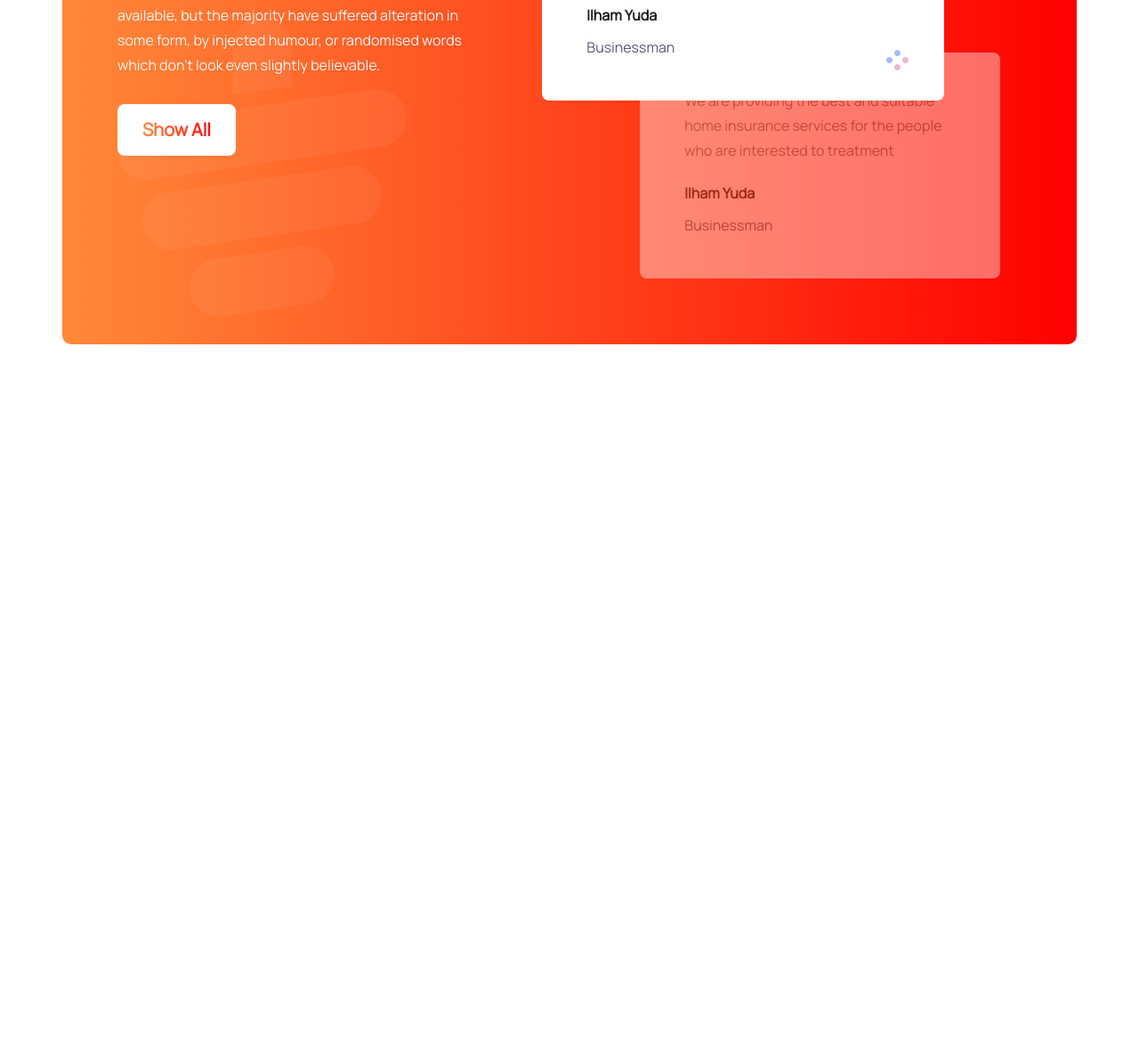
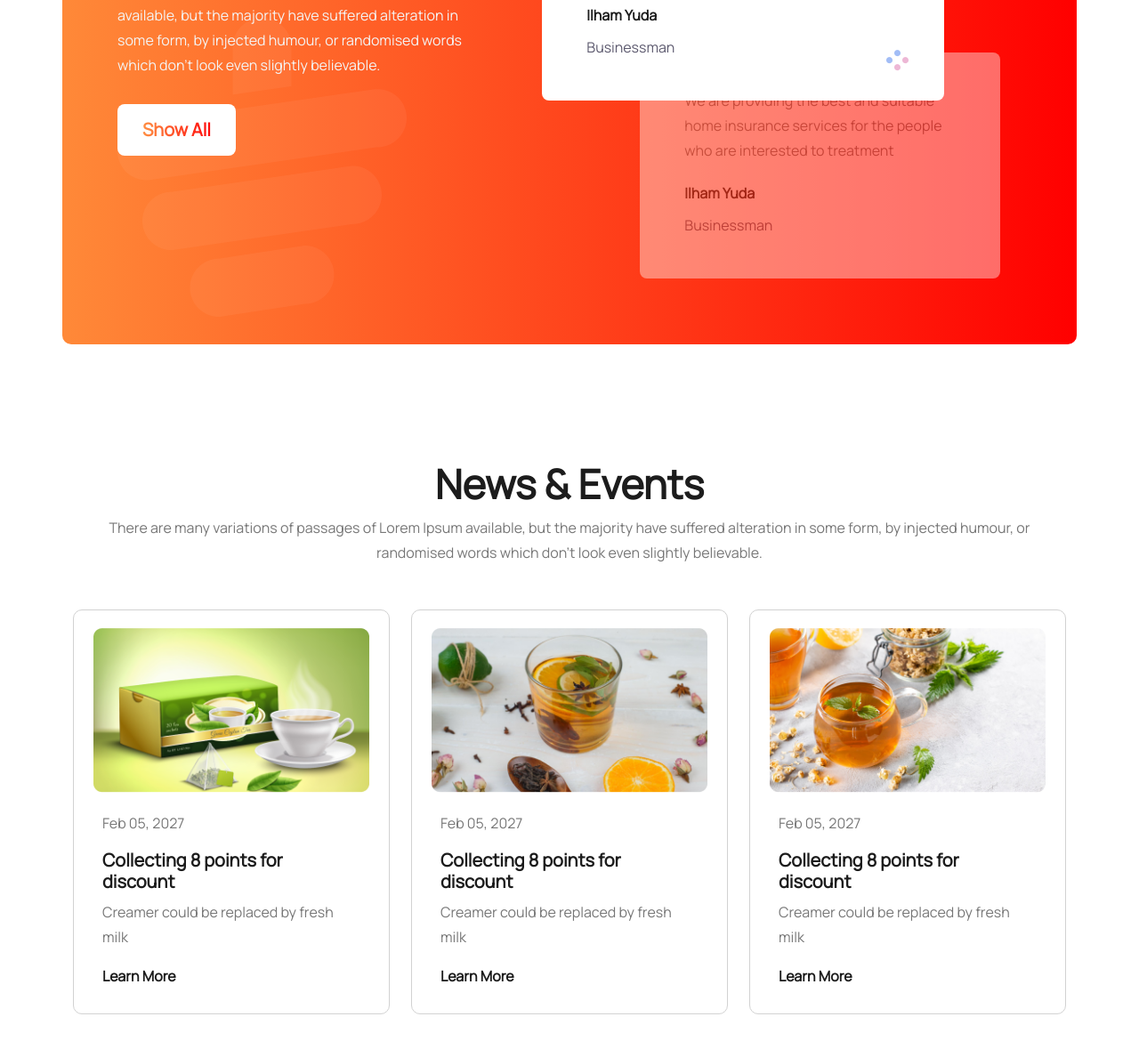
Before and after one commit to Md-Tazim-Miah/Tea-house, a plain HTML site: page index.html in a window 1280 px wide. Shown: the part 2401-3580 px from the top of the page at 89% size. Before the commit the page ends 2788 px from the top, so only its background shows below. Drawn offline with nearby package versions, Linux system fonts and the light colour scheme.

Commit message:
news and events section added

```diff
--- a/Styles/style.css
+++ b/Styles/style.css
@@ -186,6 +186,7 @@ body{
 
 /* super clients section styles */
 .super-clients{
+    margin-bottom: 130px;
     padding: 50px;
     border-radius: 10px;
     background: var(--Linear, linear-gradient(270deg, #F00 0%, #FF8938 100%));
@@ -282,6 +283,58 @@ body{
     bottom: 30px;
 }
 
+/* news and event styles */
+.news-events-section{
+    margin-bottom: 130px;
+}
+
+.news-events{
+    text-align: center;
+    margin-bottom: 50px;
+}
+.news-events h1{
+    color: #1C1C1C;
+    font-size: 45px;
+    font-weight: 800;
+}
+
+.news-events p{
+    color: #777;
+    font-size: 16px;
+    font-weight: 500;
+    line-height: 28px;
+}
+
+.news{
+    padding: 20px 22px;
+    border-radius: 10px;
+    border: 1px solid var(--Dark-05, #D2D2D2);
+}
+
+.news-description{
+    padding: 20px 10px 0px 10px;
+}
+
+.news-description h3{
+    color: #1C1C1C;
+    font-size: 20px;
+    font-weight: 800;
+}
+
+.news-description h4{
+    color:#1C1C1C;
+    font-size: 16px;
+    font-weight: 700;
+    line-height: 28px;
+}
+
+.news-description p{
+    color: #777;
+    font-size: 16px;
+    font-weight: 500;
+    line-height: 28px;
+}
+
 
 @media all and (max-width:576px){
 
@@ -370,43 +423,17 @@ body{
 
     /* super clients section styles */
     .super-clients{
-    padding: 50px 10px;
+        margin-bottom: 80px;
+        padding: 30px 5px;
         text-align: center;
     }
 
     .super-clients-left h1{
-    color: #F4F4F4;
-    font-size: 45px;
-    font-weight: 800;
-    margin-bottom: 20px;
-}
-
-.super-clients-left p{
-    color: #F4F4F4;
-    font-size: 16px;
-    font-weight: 500;
-    line-height: 28px;
-    margin-bottom: 30px;
-}
-
-.show-all-btn{
-    padding: 14px 28px;
-    border: none;
-    border-radius: 8px;
-    background: #FFF;
-}
-
-.show-all-btn-text{
-    font-size: 20px;
-    font-weight: 900;
-    background: var(--Linear, linear-gradient(270deg, #F00 0%, #FF8938 100%));
-    background-clip: text;
-    -webkit-background-clip: text;
-    -webkit-text-fill-color: transparent;
+        font-size: 35px;
     }
 
     .super-clients-right{
-    margin-top: 100px;
+        margin-top: 50px;
     }
 
     .invisible-clients{
@@ -419,8 +446,27 @@ body{
         margin-left: 0px;
     }
 
+    .client-comment{
+        padding: 30px 20px 15px 25px;
+        border-radius: 8px;
+        background: #FFF;
+    }
+
     .bg_cup-img{
         top: 50px;
         right: 0px;
     }
+
+    /* news and event styles */
+    .news-events-section{
+        margin-bottom: 80px;
     }
+
+    .news-events h1{
+        font-size: 35px;
+    }
+
+    .news-description h3{
+        font-size: 18px;
+    }
+}
--- a/index.html
+++ b/index.html
@@ -107,7 +107,7 @@
               <img src="images/tea-4.png" alt="image">
             </div>
             <div class="product-description">
-              <h3 class="">Green Tea</h3>
+              <h3>Green Tea</h3>
               <p>Creamer could be replaced by fresh milk</p>
             </div>
           </div>
@@ -207,6 +207,56 @@
           </div>
         </div>
       </section>
+
+      <!-- news and events section -->
+      <section class="container news-events-section">
+        <div class="news-events">
+          <h1>News & Events</h1>
+          <p>There are many variations of passages of Lorem Ipsum available, but the majority have suffered alteration in some form, by injected humour, or randomised words which don't look even slightly believable.</p>
+        </div>
+        <div class="row g-4">
+          <div class="col-12 col-md-4">
+            <div class="news">
+              <div>
+                <img class="img-fluid w-100" src="images/news-1.png" alt="image">
+              </div>
+              <div class="news-description">
+                <p>Feb 05, 2027</p>
+                <h3>Collecting 8 points for <br> discount</h3>
+                <p>Creamer could be replaced by fresh milk</p>
+                <h4>Learn More</h4>
+              </div>
+            </div>
+          </div>
+          <div class="col-12 col-md-4">
+            <div class="news">
+              <div>
+                <img class="img-fluid w-100" src="images/news-2.png" alt="image">
+              </div>
+              <div class="news-description">
+                <p>Feb 05, 2027</p>
+                <h3>Collecting 8 points for <br> discount</h3>
+                <p>Creamer could be replaced by fresh milk</p>
+                <h4>Learn More</h4>
+              </div>
+            </div>
+          </div>
+          <div class="col-12 col-md-4">
+            <div class="news">
+              <div>
+                <img class="img-fluid w-100" src="images/news-3.png" alt="image">
+              </div>
+              <div class="news-description">
+                <p>Feb 05, 2027</p>
+                <h3>Collecting 8 points for <br> discount</h3>
+                <p>Creamer could be replaced by fresh milk</p>
+                <h4>Learn More</h4>
+              </div>
+            </div>
+          </div>
+        </div>
+      </section>
+
     </main>
 
 
```
Lines whose indentation alone changed are shown as unchanged.
